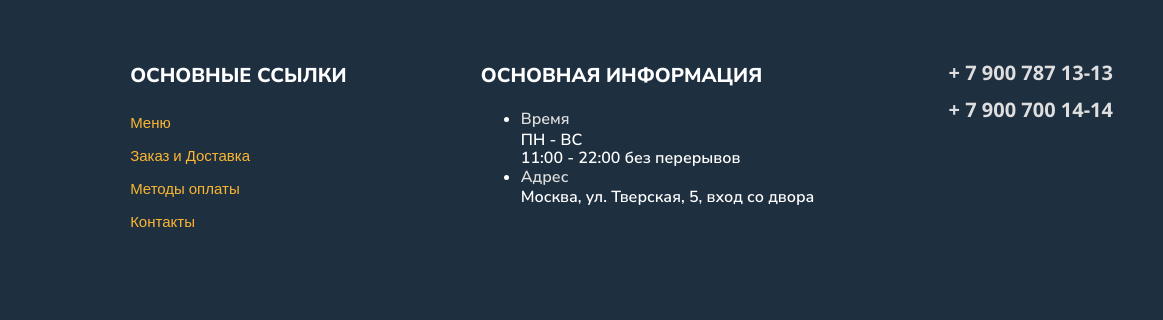
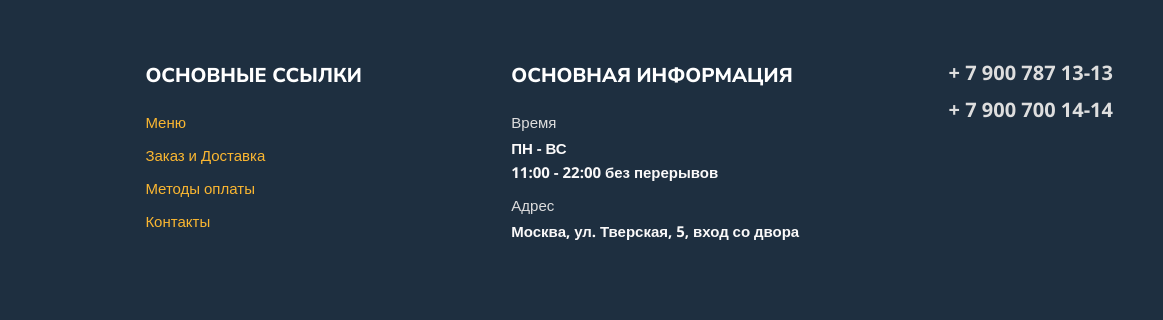
Before and after one commit to BestDmitriy/Module_01_burger, a plain HTML site: page index.html in a window 1280 px wide. Shown: the part 3505-3825 px from the top of the page, 117-1280 px from the left. Drawn offline with nearby package versions, Linux system fonts and the light colour scheme.

Commit message:
Add style

```diff
--- a/CSS/main.css
+++ b/CSS/main.css
@@ -320,6 +320,33 @@ header {
     margin-top: 0;
     line-height: 1.5;
 }
+.footer-list-address {
+    padding-left: 0;
+}
+.footer-list-address li{
+    font-family: 'Open Sans', sans-serif;
+    margin-bottom: 9px;
+    font-size: 15px;
+    color: #FAF9F9;
+    font-weight: 700;
+    list-style-type: none;
+    padding-left: 0;
+    line-height: 24px;
+}
+.footer-list-address h2 {
+    font-size: 20px;
+    font-weight: 800;
+    text-transform: uppercase;
+    margin-bottom: 19px;
+    margin-top: 0;
+    line-height: 1.5;
+}
+.footer-list-address span {
+    color: #DEDEDE;
+    display: block;
+    font-weight: 400;
+    margin-bottom: 2px;
+}
 .footer-list li {
     margin-bottom: 9px;
     font-family: 'Open Sans', sans-serif;
--- a/index.html
+++ b/index.html
@@ -202,7 +202,7 @@
                 </div>
                 <div class="footer-item">
                     <h2>основная информация</h2>
-                    <ul>
+                    <ul class="footer-list-address">
                         <li>
                             <span>Время</span>
                             ПН - ВС <br>
```
